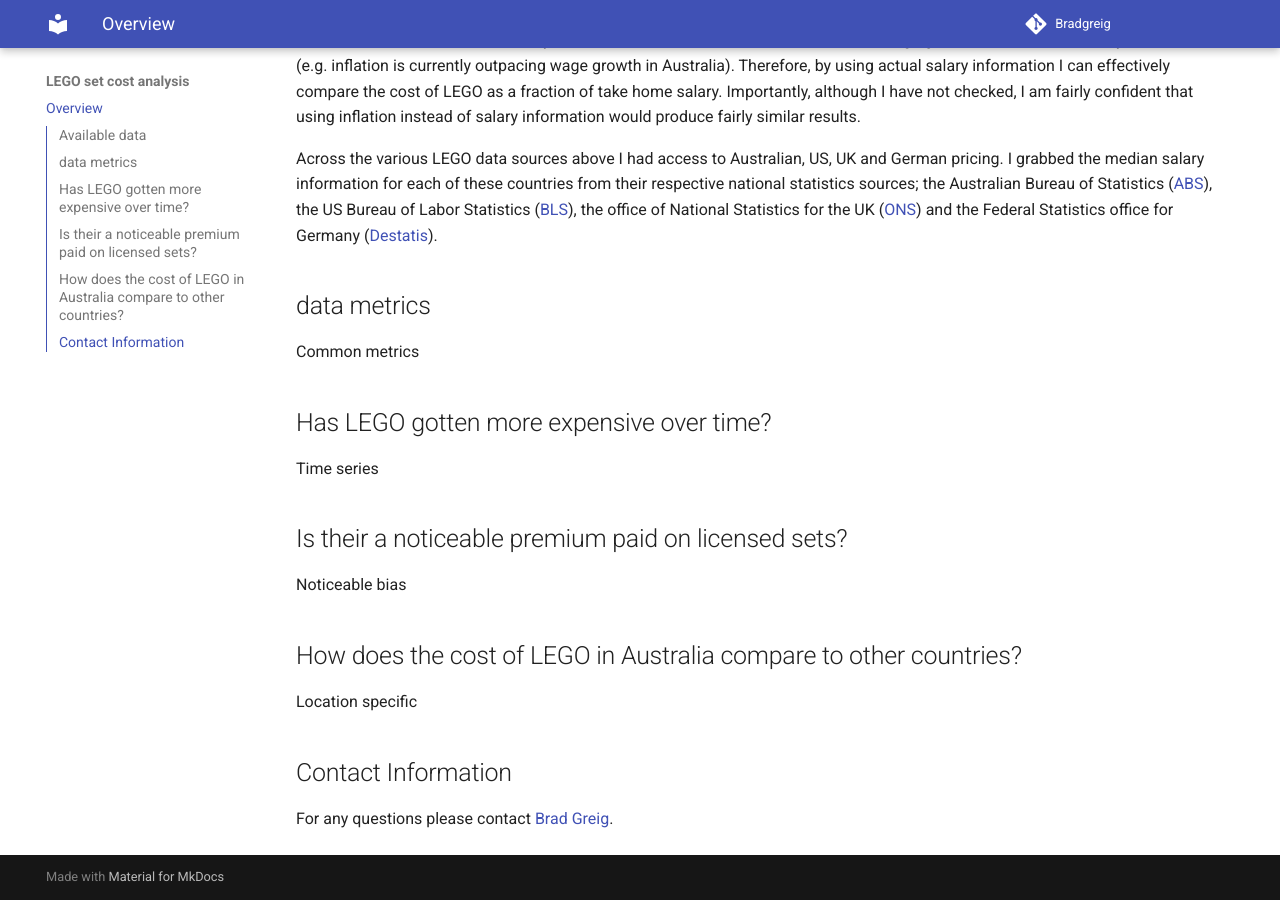
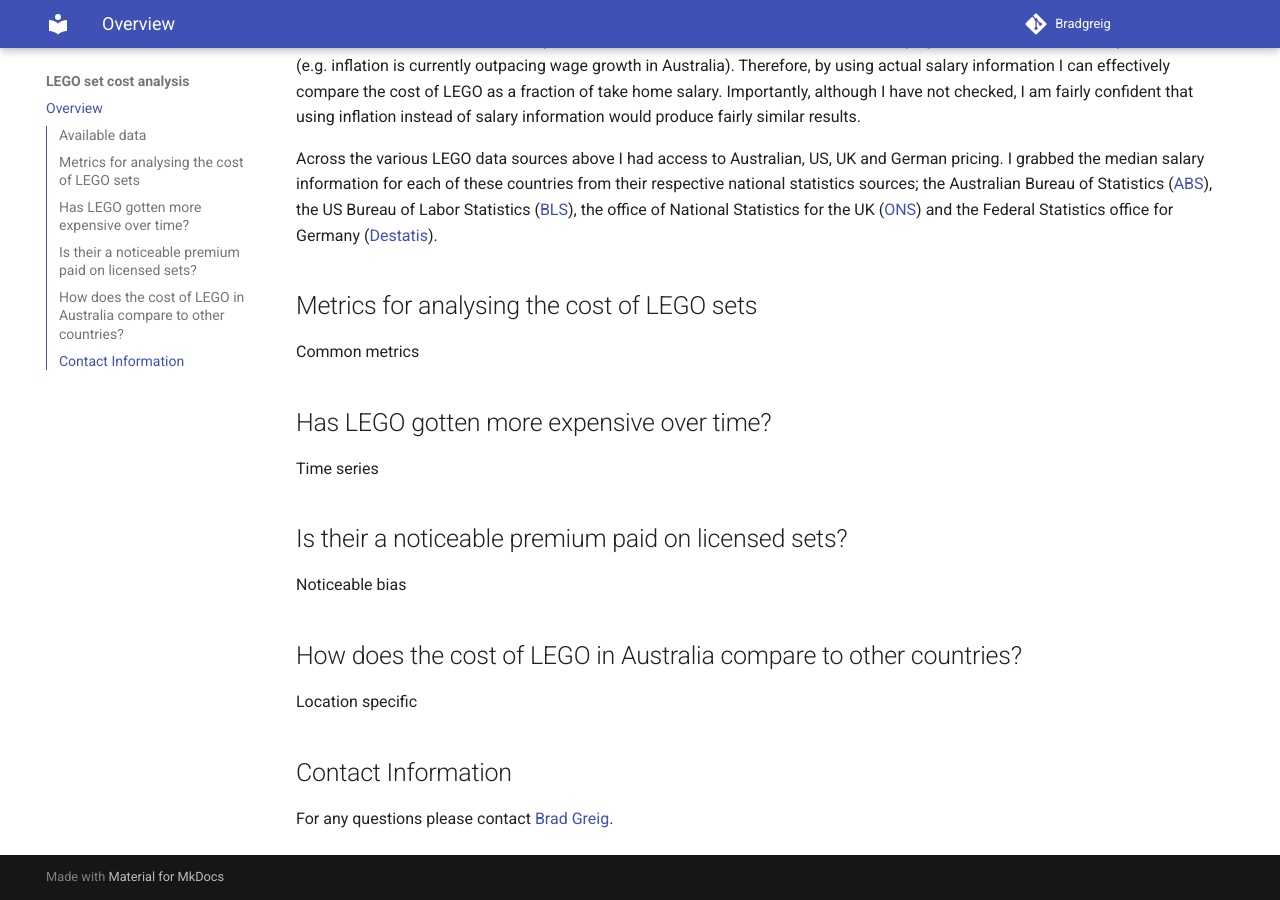
Before and after one commit to BradGreig/LEGO-analysis, an MkDocs documentation site: the page built from docs/index.md, in a window 1280 px wide and 900 px high, scrolled down 1219 px. Built offline with MkDocs 1.6.1 and Material for MkDocs 9.7.7, drawn with Linux system fonts in a browser that asks for light colours.

Commit message:
fix link

```diff
--- a/docs/index.md
+++ b/docs/index.md
@@ -19,7 +19,7 @@
 For those interested in the details, this analysis is broken into the following:
 
 - [Available data](#available-data)
-- [Metrics for analysing the cost of LEGO sets](#data-metrics)
+- [Metrics for analysing the cost of LEGO sets](#metrics-for-analysing-the-cost-of-LEGO-sets)
 - [Has LEGO gotten more expensive over time?](#time-analysis)
 - [Is their a noticeable premium paid on licensed sets?](#licensed-unlicensed)
 - [How does the cost of LEGO in Australia compare to other countries?](#cost-in-Australia)
@@ -35,7 +35,7 @@
 Across the various LEGO data sources above I had access to Australian, US, UK and German pricing. I grabbed the median salary information for each of these countries from their respective national statistics sources; the Australian Bureau of Statistics ([ABS](https://www.abs.gov.au/)), the US Bureau of Labor Statistics ([BLS](https://www.bls.gov/)), the office of National Statistics for the UK ([ONS](https://www.ons.gov.uk/])) and the Federal Statistics office for Germany ([Destatis](https://www.destatis.de/EN/Home/_node.html)).
 
 
-## data metrics
+## Metrics for analysing the cost of LEGO sets
 
 Common metrics
 
```
